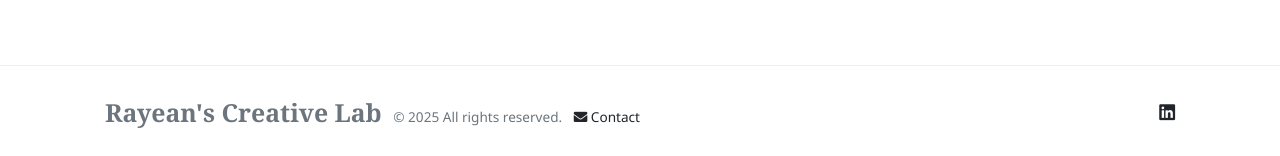
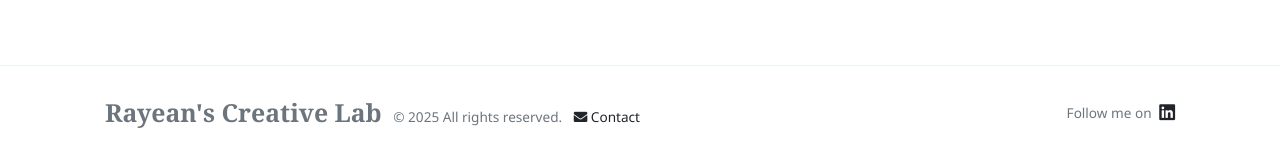
Before and after one commit to Rayean-Mahmud/rayean-mahmud.github.io, a Jekyll site: the page built from index.html, in a window 1280 px wide and 900 px high, scrolled down 1707 px. Shown: the part 741-897 px from the top of the window. Built offline with Jekyll 4.4.1, drawn with Linux system fonts in a browser that asks for light colours; nearby versions of some CDN libraries; the list of posts is cut into pages by our own code.

Commit message:
Update default.html

```diff
--- a/_layouts/default.html
+++ b/_layouts/default.html
@@ -84,8 +84,10 @@
       </div>
 
       <div>
+        <span class="mr-1">Follow me on</span>
         <a class="text-dark" target="_blank" href="https://www.linkedin.com/in/rayean-mahmud-arnob-a78345173/">
-          <i class="fab fa-linkedin fa-lg"></i> <span class="sr-only">LinkedIn</span>
+          <i class="fab fa-linkedin fa-lg"></i>
+          <span class="sr-only">LinkedIn</span>
         </a>
       </div>
     </div>
```
